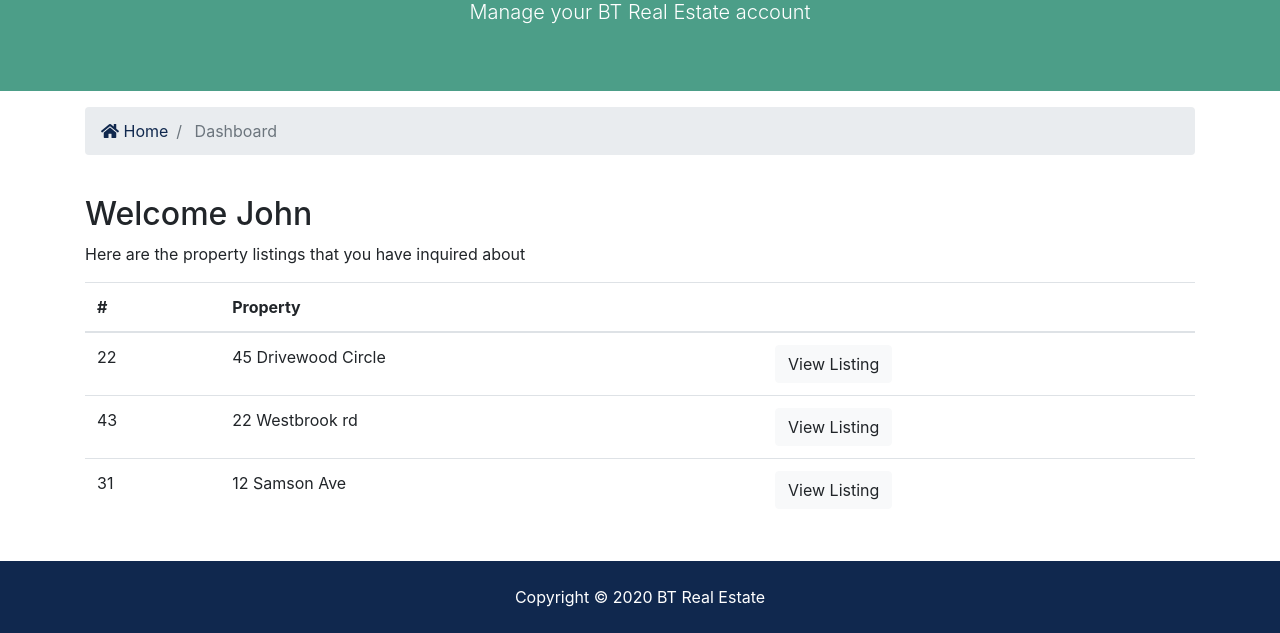
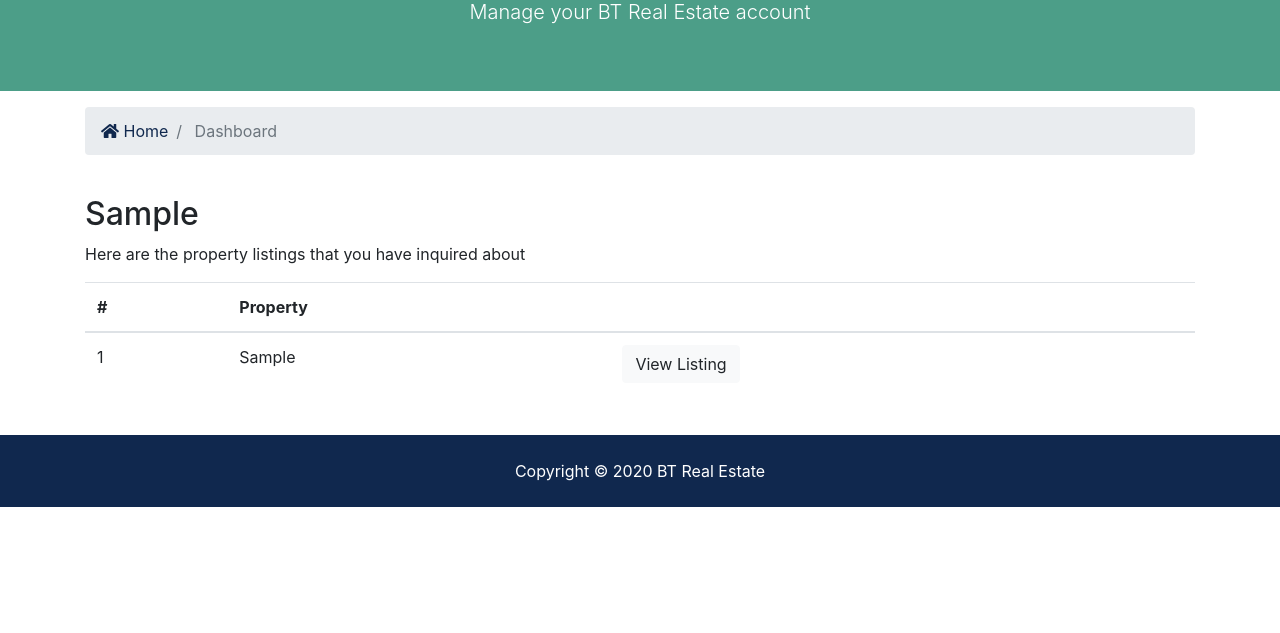
Before and after one commit to Itamar-Segman/btre_project, a Django app: page /accounts/dashboard in a window 1280 px wide. Shown: the part 254-887 px from the top of the page. After the commit the page ends 761 px from the top, so only its background shows below. Run offline with Django 3.2, Linux system fonts and the light colour scheme; a user stored in the database is signed in; tables that the repository leaves empty hold one stand-in row (values such as "Sample post"); some libraries are stand-ins or nearby versions.

Commit message:
Dashboard.
Dashboard Functionality.

```diff
--- a/accounts/views.py
+++ b/accounts/views.py
@@ -1,6 +1,7 @@
 from django.shortcuts import render, redirect
 from django.contrib import messages
 from django.contrib.auth.models import User, auth
+from contacts.models import Contact
 
 
 def login(request):
@@ -67,4 +68,10 @@ def logout(request):
 
 
 def dashboard(request):
-    return render(request, 'accounts/dashboard.html')
+    user_contacts = Contact.objects.order_by('-contact_date').filter(user_id=request.user.id)
+
+    context = {
+        'contacts': user_contacts
+    }
+
+    return render(request, 'accounts/dashboard.html', context)
--- a/templates/accounts/dashboard.html
+++ b/templates/accounts/dashboard.html
@@ -36,7 +36,8 @@
         <div class="container">
             <div class="row">
                 <div class="col-md-12">
-                    <h2>Welcome John</h2>
+                    <h2>{{ user.first_name }}</h2>
+                    {% if contacts %}
                         <p>Here are the property listings that you have inquired about</p>
                         <table class="table">
                             <thead>
@@ -47,29 +48,21 @@
                             </tr>
                             </thead>
                             <tbody>
+                            {% for contact in contacts %}
                                 <tr>
-                            <td>22</td>
-                            <td>45 Drivewood Circle</td>
+                                    <td>{{ contact.id }}</td>
+                                    <td>{{ contact.listing }}</td>
                                     <td>
-                                <a class="btn btn-light" href="#">View Listing</a>
+                                        <a class="btn btn-light" href="{% url 'listing' contact.listing_id %}">View
+                                            Listing</a>
                                     </td>
                                 </tr>
-                        <tr>
-                            <td>43</td>
-                            <td>22 Westbrook rd</td>
-                            <td>
-                                <a class="btn btn-light" href="#">View Listing</a>
-                            </td>
-                        </tr>
-                        <tr>
-                            <td>31</td>
-                            <td>12 Samson Ave</td>
-                            <td>
-                                <a class="btn btn-light" href="#">View Listing</a>
-                            </td>
-                        </tr>
+                            {% endfor %}
                             </tbody>
                         </table>
+                    {% else %}
+                        <p>You have not made any inquiries</p>
+                    {% endif %}
                 </div>
             </div>
         </div>
```
Also changed, not shown: contacts/views.py (+10 -1 lines), 1 other file. Lines whose indentation alone changed are shown as unchanged.
